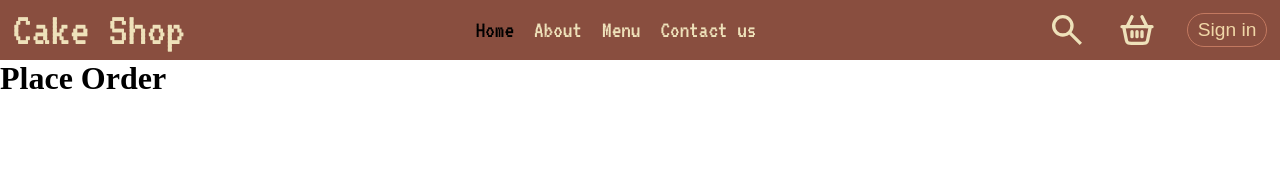
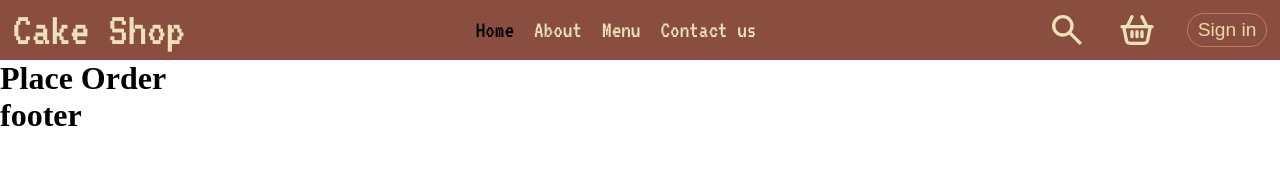
Before and after one commit to FrancisAl-j/Cake-shop, a React (Vite) app in the folder client/: page /order in a window 1280 px wide. Shown: the top 187 px of the page. Built offline with nearby package versions, Linux system fonts and the light colour scheme.

Commit message:
Added a Footer

```diff
--- a/client/src/App.jsx
+++ b/client/src/App.jsx
@@ -3,19 +3,21 @@ import { BrowserRouter, Routes, Route } from "react-router-dom";
 import Home from "./pages/Home";
 import Cart from "./pages/cart/Cart";
 import OrderPlace from "./pages/place-order/PlaceOrder";
+import Footer from "./components/footer/Footer";
 
 const App = () => {
   return (
-    <main>
-      <BrowserRouter>
+    <BrowserRouter>
+      <main>
         <Nav />
         <Routes>
           <Route path="/" element={<Home />} />
           <Route path="/cart" element={<Cart />} />
           <Route path="/order" element={<OrderPlace />} />
         </Routes>
-      </BrowserRouter>
-    </main>
+      </main>
+      <Footer />
+    </BrowserRouter>
   );
 };
 
--- /dev/null
+++ b/client/src/components/footer/Footer.jsx
@@ -0,0 +1,11 @@
+import "./footer.css";
+
+const Footer = () => {
+  return (
+    <footer>
+      <h1>footer</h1>
+    </footer>
+  );
+};
+
+export default Footer;
```
Also changed, not shown: client/src/components/footer/footer.css (added).
